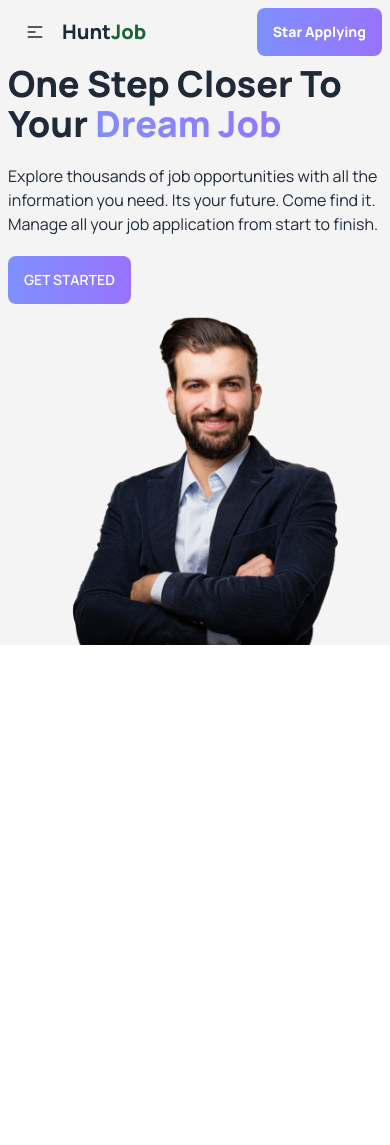
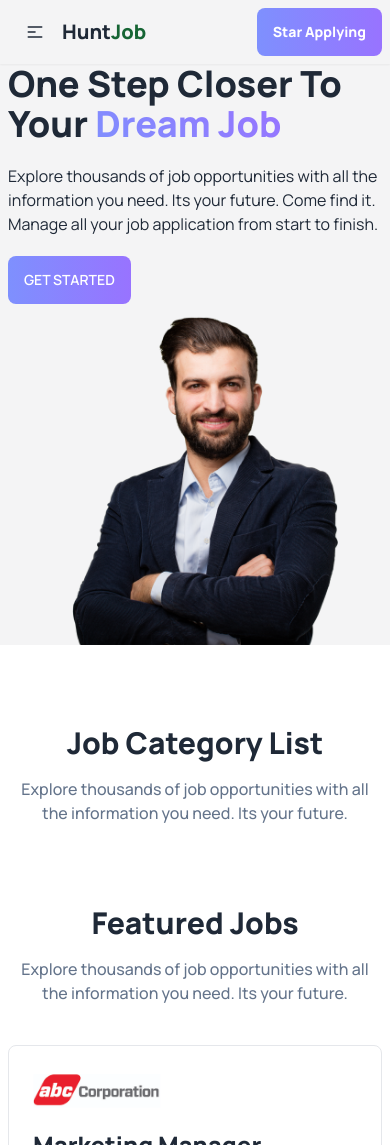
Before and after one commit to abirm09/hunt-job, a React (Vite) app: page / in a window 390 px wide. Shown: the top 1145 px of the page. Before the commit the page ends 844 px from the top, so only its background shows below. Built offline with nearby package versions, Linux system fonts and the light colour scheme.

Commit message:
Completed featured jobs section

```diff
--- a/package.json
+++ b/package.json
@@ -9,6 +9,7 @@
     "preview": "vite preview"
   },
   "dependencies": {
+    "@heroicons/react": "^2.0.17",
     "daisyui": "^2.51.5",
     "localforage": "^1.10.0",
     "match-sorter": "^6.3.1",
--- a/public/jobdata.json
+++ b/public/jobdata.json
@@ -7,7 +7,7 @@
     "remote_or_onsite": "Onsite",
     "location": "New York, NY, USA",
     "fulltime_or_parttime": "Full Time",
-    "salary": "70,000 - 90,000 USD/year",
+    "salary": "70,000k - 90,000k",
     "job_description": "We are seeking a skilled Marketing Manager to join our team. As a Marketing Manager, you will be responsible for developing and executing marketing strategies to promote our products and services. You will collaborate with internal and external teams to create and implement campaigns, measure performance, and make data-driven decisions to optimize results.",
     "job_responsibility": [
       "Develop and execute marketing strategies to promote our products and services.",
@@ -31,7 +31,7 @@
     "remote_or_onsite": "Remote",
     "location": "London, UK",
     "fulltime_or_parttime": "Parttime",
-    "salary": "50,000 - 70,000 GBP/year",
+    "salary": "50,000k - 70,000k",
     "job_description": " We are seeking a skilled Software Developer to join our team. As a Software Developer, you will be responsible for developing and maintaining software applications that meet the needs of our clients. You will work with a team of developers and collaborate with clients to identify software requirements, design solutions, and implement and test software applications.",
     "job_responsibility": [
       "Collaborate with clients and team members to identify software requirements and design solutions.",
@@ -55,7 +55,7 @@
     "remote_or_onsite": "Onsite",
     "location": "Toronto, ON, Canada",
     "fulltime_or_parttime": "Parttime",
-    "salary": "40,000 - 50,000 CAD/year",
+    "salary": "40,000k - 50,000k",
     "job_description": "We are seeking a skilled Graphic Designer to join our team. As a Graphic Designer, you will be responsible for creating visually appealing and effective designs for a variety of mediums, including print and digital. You will work closely with clients to understand their design needs and translate them into compelling designs that meet their objectives.",
     "job_responsibility": [
       "Collaborate with clients to understand their design needs and objectives.",
@@ -79,7 +79,7 @@
     "remote_or_onsite": "Onsite",
     "location": "Vancouver, BC, Canada",
     "fulltime_or_parttime": "Full Time",
-    "salary": "60,000 - 80,000 CAD/year",
+    "salary": "60,000k - 80,000k",
     "job_description": "We are seeking a dynamic and driven Sales Representative to join our team. As a Sales Representative, you will be responsible for generating new leads and closing deals to drive revenue growth. You will work closely with prospective clients to understand their needs and develop customized solutions to meet their business objectives.",
     "job_responsibility": [
       "Prospect for new clients and generate leads through various channels, including cold calling, email, and networking events.",
@@ -103,7 +103,7 @@
     "remote_or_onsite": "Onsite",
     "location": "Dubai, UAE",
     "fulltime_or_parttime": "Parttime",
-    "salary": "15,000 - 20,000 AED/month",
+    "salary": "15,000k - 20,000k",
     "job_description": "We are seeking a highly motivated Financial Analyst to join our team. As a Financial Analyst, you will be responsible for analyzing financial data and providing insights to help drive business decisions. You will work closely with cross-functional teams to develop financial models and forecasts, and provide recommendations to improve financial performance.",
     "job_responsibility": [
       "Analyze financial data and provide insights to help drive business decisions.",
@@ -127,7 +127,7 @@
     "remote_or_onsite": "Remote",
     "location": "Manchester, UK",
     "fulltime_or_parttime": "Full Time",
-    "salary": "25,000 - 30,000 GBP/year",
+    "salary": "25,000k - 30,000k",
     "job_description": "We are seeking a Customer Support Representative to join our team. As a Customer Support Representative, you will be responsible for providing exceptional customer service to our clients. You will answer questions, troubleshoot issues, and ensure that our clients have a positive experience with our products and services.",
     "job_responsibility": [
       "Respond to customer inquiries and provide information about our products and services.",
--- a/src/App.jsx
+++ b/src/App.jsx
@@ -1,16 +1,19 @@
-import React from "react";
+import React, { createContext } from "react";
 import { Outlet, useLoaderData } from "react-router-dom";
 import Header from "./components/Header/Header";
 
+export const LoaderDataContext = createContext({});
+
 const App = () => {
   const data = useLoaderData();
-  // console.log(data);
   return (
     <>
-      <Header />
-      <div>
-        <Outlet />
-      </div>
+      <LoaderDataContext.Provider value={data}>
+        <Header />
+        <div style={{ minHeight: "calc(100vh - 64px)" }}>
+          <Outlet />
+        </div>
+      </LoaderDataContext.Provider>
     </>
   );
 };
--- /dev/null
+++ b/src/components/DisplaySingleCart/DisplaySingleCart.jsx
@@ -0,0 +1,45 @@
+import React from "react";
+import { MapPinIcon, CurrencyDollarIcon } from "@heroicons/react/24/solid";
+import { Link } from "react-router-dom";
+const DisplaySingleCart = ({ job }) => {
+  const {
+    job_id,
+    company_logo,
+    job_title,
+    company_name,
+    remote_or_onsite,
+    fulltime_or_parttime,
+    salary,
+    location,
+  } = job;
+  return (
+    <div className="border p-6 space-y-4 rounded-lg">
+      <figure>
+        <img src={company_logo} alt={company_name} className="w-32" />
+      </figure>
+      <h2 className="font-extrabold text-2xl">{job_title}</h2>
+      <p className="font-semibold text-xl text-slate-500">{company_name}</p>
+      <button className="font-extrabold normal-case btn text-gradient border-gray-500 border">
+        {remote_or_onsite}
+      </button>
+      <button className="ml-4 font-extrabold normal-case btn text-gradient border-gray-500 border">
+        {fulltime_or_parttime}
+      </button>
+      <div className="flex gap-3 flex-wrap">
+        <p className="flex font-semibold text-xl text-gray-500">
+          <MapPinIcon className="h-6 w-6 " />
+          {location}
+        </p>
+        <p className="flex font-semibold text-xl text-gray-500">
+          <CurrencyDollarIcon className="h-6 w-6 " />
+          salary : {salary}
+        </p>
+      </div>
+      <button className="btn cs-gradient border-none normal-case font-extrabold">
+        <Link to="">View Details</Link>
+      </button>
+    </div>
+  );
+};
+
+export default DisplaySingleCart;
--- a/src/components/Header/Header.jsx
+++ b/src/components/Header/Header.jsx
@@ -4,7 +4,7 @@ import ActiveLink from "../ActiveLink/ActiveLink";
 
 const Header = () => {
   return (
-    <div className="bg-zinc-100">
+    <div className="bg-zinc-100 sticky top-0 z-50 shadow-sm">
       <div className="navbar container mx-auto">
         <div className="navbar-start">
           <div className="dropdown">
--- a/src/components/Home.jsx
+++ b/src/components/Home.jsx
@@ -1,7 +1,15 @@
-import React from "react";
+import React, { useContext, useEffect, useState } from "react";
 import user from "../assets/userPic.png";
+import { LoaderDataContext } from "../App";
+import DisplaySingleCart from "./DisplaySingleCart/DisplaySingleCart";
 
 const Home = () => {
+  const { allJobs } = useContext(LoaderDataContext || []);
+  const [jobs, setJobs] = useState([]);
+  const [showSix, setShowSix] = useState(true);
+  useEffect(() => {
+    setJobs(allJobs);
+  }, [allJobs]);
   return (
     <>
       <section className="bg-zinc-100">
@@ -21,8 +29,51 @@ const Home = () => {
             </div>
             <div className="col-span-1">
               <figure>
-                <img src={user} alt="" />
+                <img src={user} alt="User" />
               </figure>
+            </div>
+          </div>
+        </div>
+      </section>
+      <section className="pt-20 lg:pt-28">
+        <div className="container mx-auto px-2">
+          <h2 className="section-title">Job Category List</h2>
+          <p className="section-subtitle mt-4">
+            Explore thousands of job opportunities with all the information you
+            need. Its your future.
+          </p>
+        </div>
+      </section>
+      <section className="pt-20 lg:pt-28">
+        <div className="container mx-auto px-2">
+          <h2 className="section-title">Featured Jobs</h2>
+          <p className="section-subtitle mt-4">
+            Explore thousands of job opportunities with all the information you
+            need. Its your future.
+          </p>
+          {/* display jobs */}
+          <div className="max-w-7xl mx-auto mt-10">
+            <div className="grid grid-cols-1 md:grid-cols-2 gap-5">
+              {showSix
+                ? allJobs
+                    .slice(0, 4)
+                    .map(singleJob => (
+                      <DisplaySingleCart
+                        key={singleJob.job_id}
+                        job={singleJob}
+                      />
+                    ))
+                : allJobs.map(singleJob => (
+                    <DisplaySingleCart key={singleJob.job_id} job={singleJob} />
+                  ))}
+            </div>
+            <div className="flex justify-center ">
+              <button
+                onClick={() => setShowSix(!showSix)}
+                className="btn cs-gradient"
+              >
+                {showSix ? "See All Jobs" : "See less"}
+              </button>
             </div>
           </div>
         </div>
--- a/src/index.css
+++ b/src/index.css
@@ -20,3 +20,11 @@
   -moz-background-clip: text;
   -moz-text-fill-color: transparent;
 }
+
+.section-title {
+  @apply font-extrabold text-3xl lg:text-5xl text-center;
+}
+
+.section-subtitle {
+  @apply text-center font-medium text-slate-500;
+}
```
Also changed, not shown: 1 other file (tests, documents, lock files or other folders).
